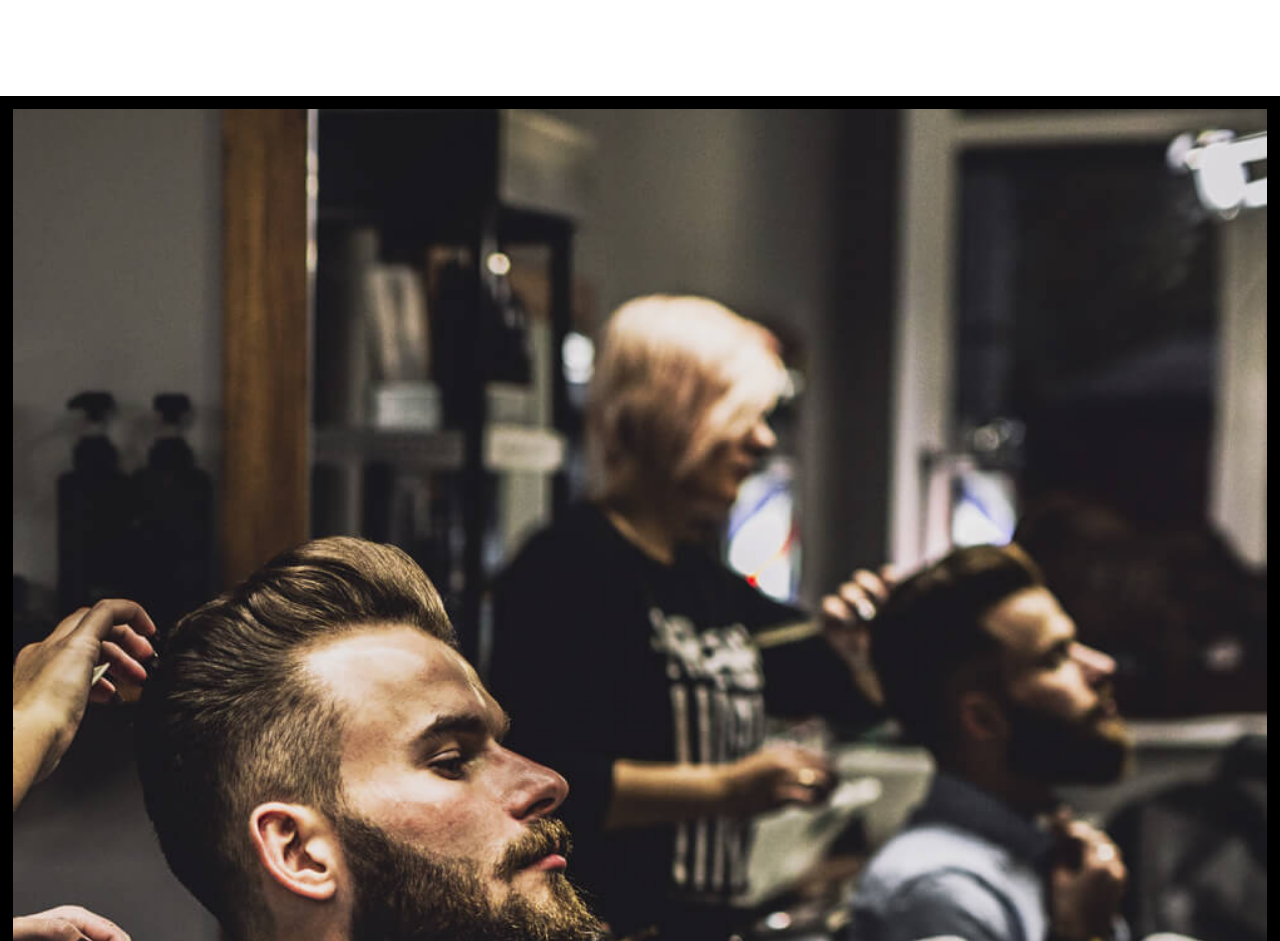
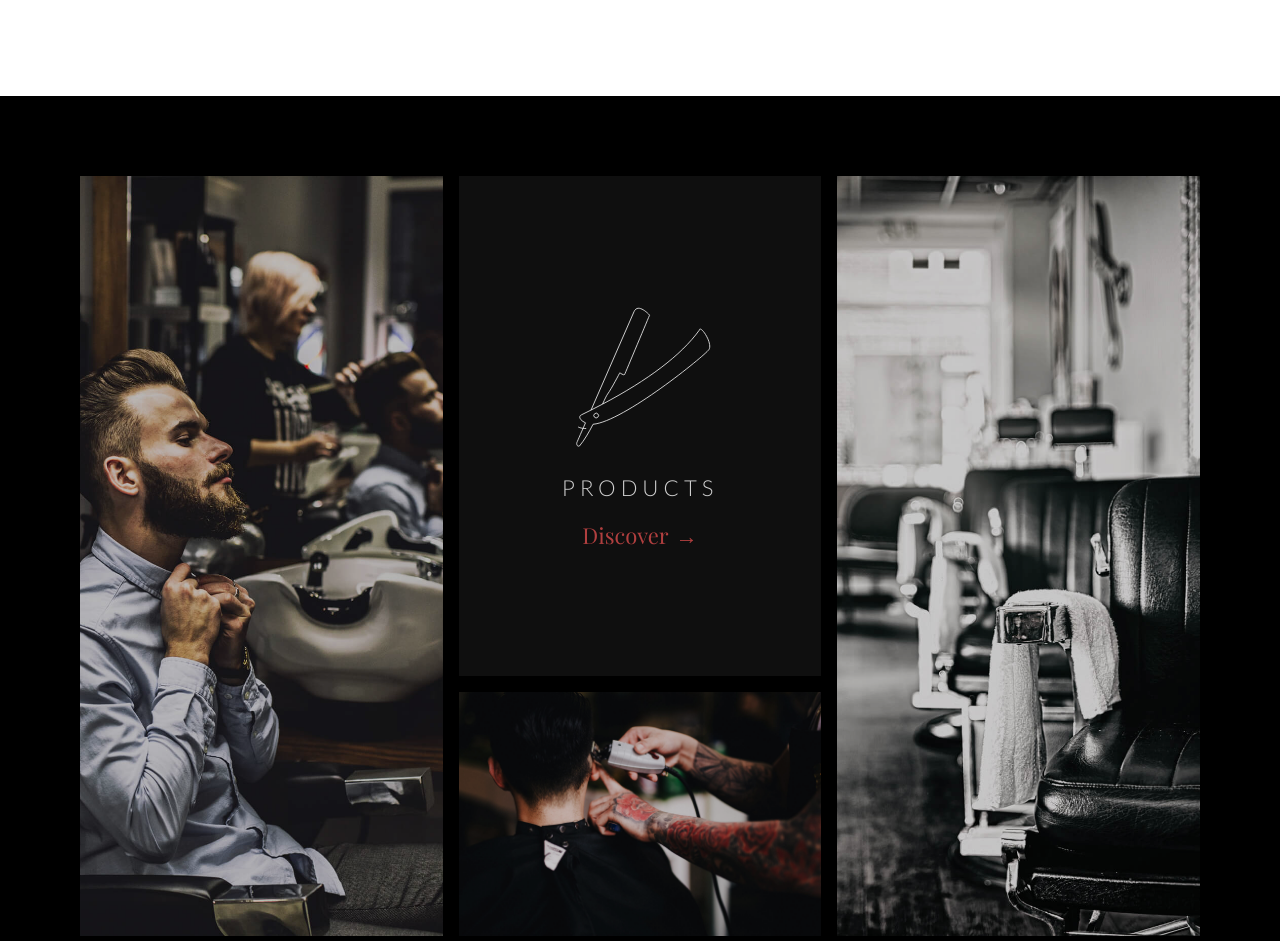
Before and after one commit to loretta-arineva/Figaro, a React (Create React App) app: page / in a window 1280 px wide. Shown: the part 2311-3252 px from the top of the page. Built offline with nearby package versions, Linux system fonts and the light colour scheme.

Commit message:
Added media query for gallery grid 770px

```diff
--- a/src/assets/scss/6-pages/_gallery.scss
+++ b/src/assets/scss/6-pages/_gallery.scss
@@ -1,5 +1,5 @@
 #gallery {
-    padding         : 13px;
+    padding         : 20px;
     background-color: $galleryBg;
 
 
@@ -11,14 +11,8 @@
         -webkit-flex-direction: column;
         -ms-flex-direction    : column;
         flex-direction        : column;
-        grid-column-gap       : 16px;
-        grid-row-gap          : 16px;
-        -ms-grid-columns      : 1fr;
-        grid-template-columns : 1fr;
-        -ms-grid-rows         : auto auto auto auto auto auto auto auto;
-        grid-template-rows    : auto auto auto auto auto auto auto auto;
         max-width             : 1400px;
-        grid-gap              : 25px
+        grid-gap              : 16px;
     }
 
 }
--- a/src/assets/scss/7-queries/_mediaQueries.scss
+++ b/src/assets/scss/7-queries/_mediaQueries.scss
@@ -23,7 +23,7 @@
         }
 
         .price-paragraph-wrapper {
-            width: 55%;
+            width     : 55%;
             text-align: center;
         }
     }
@@ -38,21 +38,106 @@
     #products {
         @include flexItem(space-evenly, center);
         flex: 1 1 0px;
-        gap: 15px;
+        gap : 15px;
 
         .product-container {
             flex: 1;
         }
+
         .product-container:nth-of-type(2n) {
             margin-top: 0;
         }
     }
 
     #about {
-        width: 80%;
-        padding-top: 0;
+        width         : 80%;
+        padding-top   : 0;
         padding-bottom: 0;
-        margin: 100px auto;
-        border-left: 2px solid black;
+        margin        : 100px auto;
+        border-left   : 2px solid black;
+    }
+
+    #gallery {
+        padding: 80px;
+
+        .gallery-grid {
+            -ms-grid-columns        : 1fr 1fr 1fr;
+            grid-template-columns   : 1fr 1fr 1fr;
+            -ms-grid-rows           : auto auto auto;
+            grid-template-rows      : auto auto auto;
+            -ms-grid-rows           : auto auto;
+            grid-template-rows      : auto auto;
+            grid-row-gap            : 16px;
+            grid-column-gap         : 16px;
+            grid-template-areas     :
+                "top middle right"
+                "top mid right"
+                "bottom bottom bottomright";
+        }
+
+        .pic-1 {
+            grid-area: top;
+        }
+
+        .pic-2 {
+            grid-area: middle;
+        }
+
+        .pic-3 {
+            grid-area: mid;
+        }
+
+        .pic-4 {
+            grid-area: right;
+        }
+
+        .pic-5 {
+            grid-area: bottomright;
+        }
+
+        .pic-6 {
+            grid-area: bottom;
+        }
+
+        .image-card img {
+            height    : 100%;
+            opacity   : 0.8;
+            object-fit: cover;
+            max-width : 100%;
+            max-height: 100%;
+        }
     }
 }
+
+@media screen and (min-width: 1040px) {
+    #hero {
+        justify-content        : flex-end;
+        -webkit-justify-content: flex-end;
+    }
+
+    #products {
+        @include flexItem(space-evenly, center);
+        flex: 1 1 0px;
+        gap : 15px;
+
+        .product-container {
+            flex: 1;
+        }
+
+        .product-container:nth-of-type(2n) {
+            margin-top: 0;
+        }
+    }
+
+    #about {
+        width         : 80%;
+        padding-top   : 0;
+        padding-bottom: 0;
+        margin        : 100px auto;
+        border-left   : 2px solid black;
+    }
+
+    #gallery {
+        padding: 80px;
+    }
+}
--- a/src/pages/components/GalleryComponents/GalleryCard.js
+++ b/src/pages/components/GalleryComponents/GalleryCard.js
@@ -1,9 +1,11 @@
 import React from 'react';
 import ArrowButton from '../multifunctional/ArrowButton';
 
-const GalleryCard = ({children}) => {
+const GalleryCard = ({children, className}) => {
+    const classList = ["gallery-card", className].join(" ");
+
     return (
-        <div className="gallery-card">
+        <div className={classList}>
             {children}
             <ArrowButton>Discover</ArrowButton>
         </div>
--- a/src/pages/components/GalleryComponents/GalleryImageCard.js
+++ b/src/pages/components/GalleryComponents/GalleryImageCard.js
@@ -1,8 +1,10 @@
 import React from 'react';
 
-const GalleryImageCard = ({imgUrl, imgAlt}) => {
+const GalleryImageCard = ({imgUrl, imgAlt, className}) => {
+    const classList = ["image-card", className].join(" ");
+
     return (
-        <div className="image-card">
+        <div className={classList}>
             <img src={imgUrl} alt={imgAlt} />
         </div>
     )
--- a/src/pages/containers/Gallery.js
+++ b/src/pages/containers/Gallery.js
@@ -13,15 +13,15 @@ const Gallery = () => {
     return (
         <section id="gallery">
             <div className="gallery-grid">
-            <ImageCard imgUrl={image4} imgAlt="A photo of a person getting a haircut."></ImageCard>
-            <Card>
+            <ImageCard imgUrl={image4} imgAlt="A photo of a person getting a haircut." className="pic-1"></ImageCard>
+            <Card className="pic-2">
                 <img src={image6} alt="Scissors icon" />
                 <div className="product-title lato-title">Products</div>
             </Card>
-            <ImageCard imgUrl={image5} imgAlt="A photo of a person getting a haircut."></ImageCard>
-            <ImageCard imgUrl={image1} imgAlt="A photo of a person getting a haircut."></ImageCard>
-            <ImageCard imgUrl={image2} imgAlt="A photo of a person getting a haircut."></ImageCard>
-            <ImageCard imgUrl={image3} imgAlt="A photo of a person getting a haircut."></ImageCard>
+            <ImageCard imgUrl={image1} imgAlt="A photo of a person getting a haircut." className="pic-3"></ImageCard>
+            <ImageCard imgUrl={image2} imgAlt="A photo of a person getting a haircut." className="pic-4"></ImageCard>
+            <ImageCard imgUrl={image3} imgAlt="A photo of a person getting a haircut." className="pic-5"></ImageCard>
+            <ImageCard imgUrl={image5} imgAlt="A photo of a person getting a haircut." className="pic-6"></ImageCard>
             </div>
         </section>
     )
```
